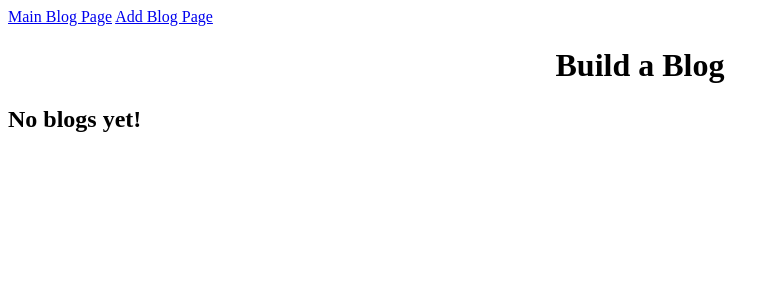
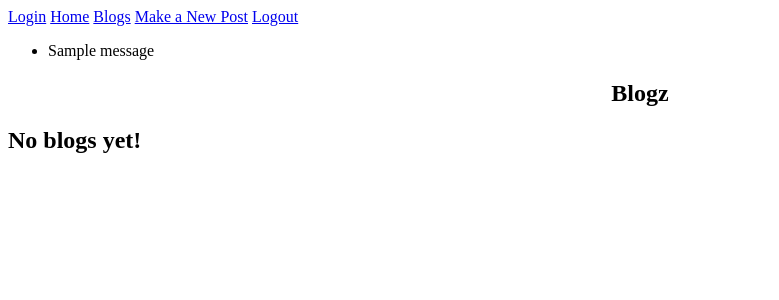
Before and after one commit to AnthonySeibert/blogz, a Flask app: page /blog in a window 1280 px wide. Shown: the top 300 px of the page, without its empty margins (0-779 px from the left). Run offline with Flask 2, Linux system fonts and the light colour scheme; tables that the repository leaves empty hold one stand-in row (values such as "Sample post"); one stand-in notice (Sample message) is shown; data that the repository does not hold is empty.

Commit message:
make blogz program

```diff
--- a/main.py
+++ b/main.py
@@ -1,11 +1,14 @@
-from flask import Flask, request, redirect, render_template
+from flask import Flask, request, redirect, render_template, session, flash
+import bcrypt
+
 from flask_sqlalchemy import SQLAlchemy
 
 app = Flask(__name__)
 app.config['DEBUG'] = True
-app.config['SQLALCHEMY_DATABASE_URI'] = 'mysql+pymysql://build-a-blog2:GKA0jISGERlsHNDy@localhost:8889/build-a-blog2'
+app.config['SQLALCHEMY_DATABASE_URI'] = 'mysql+pymysql://blogz:blogz@localhost:8889/blogz'
 app.config['SQLALCHEMY_ECHO'] = True
 db = SQLAlchemy(app)
+app.secret_key = 'y337kGcys&zP3B'
 
 
 class Blog(db.Model):
@@ -13,16 +16,84 @@ class Blog(db.Model):
     id = db.Column(db.Integer, primary_key=True)
     title = db.Column(db.String(120))
     body = db.Column(db.String(1000))
+    owner_id = db.Column(db.Integer, db.ForeignKey('user.id'))
 
-    def __init__(self, title, body):
+
+    def __init__(self, title, body, owner):
         self.title = title
         self.body = body
+        self.owner = owner
 
-@app.route('/add-blog')
-def index():
+
+class User(db.Model):
+
+    id = db.Column(db.Integer, primary_key=True)
+    username = db.Column(db.String(120), unique=True)
+    password = db.Column(db.String(120))
+    blogs = db.relationship('Blog', backref='owner')
+
+    def __init__(self, username, password):
+        self.username = username
+        self.password = password
+
+@app.before_request
+def require_login():
+    allowed_routes = ['login', 'signup', 'blog', 'index', 'link', 'dynamic']
+    if request.endpoint not in allowed_routes and 'username' not in session:
+        return redirect('/login')
+
+
+
+@app.route('/login', methods=['POST', 'GET'])
+def login():
+    if request.method == 'POST':
+        username = request.form['username']
+        password = request.form['password']
+        user = User.query.filter_by(username=username).first()
+        if user and bcrypt.checkpw(password.encode('utf-8'), user.password.encode('utf-8')):
+            session['username'] = username
+            flash("Logged in")
+            return redirect('/newpost')
+        else:
+            flash('User password incorrect, or user does not exist', 'error')
+
+    return render_template('login.html')
+
+@app.route('/signup', methods=['POST', 'GET'])
+def signup():
+    if request.method == 'POST':
+        username = request.form['username']
+        password = request.form['password']
+        verify = request.form['verify']
+        hashed = bcrypt.hashpw(password.encode('utf-8'), bcrypt.gensalt())
+        if password == verify:
+            if len(password) > 3:
+                existing_user = User.query.filter_by(username=username).first()
+                if not existing_user:
+                    new_user = User(username, hashed)
+                    db.session.add(new_user)
+                    db.session.commit()
+                    session['usernme'] = username
+                    return redirect('/blog')
+                else:
+                    flash('Duplicate Username')
+            else:
+                flash('Password must be longer than 3 characters')
+        else:
+            flash('Passwords do not match.')
+
+    return render_template('signup.html')
+
+@app.route('/logout')
+def logout():
+    del session['username']
+    return redirect('/')
+
+@app.route('/newpost')
+def newpost():
     return render_template('blogs.html', title="Build a Blog")
 
-@app.route('/add-blog', methods=['POST'])
+@app.route('/newpost', methods=['POST'])
 def add_blog():
 
     if request.method == 'POST':
@@ -30,13 +101,14 @@ def add_blog():
         blog_body = request.form['body']
         title_error = ""
         body_error = ""
+        owner = User.query.filter_by(username=session['username']).first()
         if blog_title == "":
             title_error = "Please fill the title"
 
         if blog_body == "":
             body_error = "Please fill the title"
         if not title_error and not body_error:
-            new_blog = Blog(blog_title, blog_body)
+            new_blog = Blog(blog_title, blog_body, owner)
             db.session.add(new_blog)
             db.session.commit()
             print("\n\n\n")
@@ -53,14 +125,30 @@ def blog():
 
 
     blogs = Blog.query.all()
-    return render_template('blog_list.html',title="Build a Blog", blogs=blogs)
+    users = User.query.all()
+    return render_template('blog_list.html',title="Build a Blog", blogs=blogs, users=users)
+
 
 @app.route('/individual', methods=["GET"])
 def link():
 
     id2 = request.args.get('id')
     blog = Blog.query.filter_by(id = id2).all()
-    return render_template('individual.html', blogs = blog)
+    users = User.query.all()
+    return render_template('individual.html', blogs = blog, users=users)
+
+@app.route('/', methods=["GET"])
+def index():
+    user = User.query.all()
+    return render_template('index.html', users = user)
+
+@app.route('/blogs', methods=["GET"])
+def dynamic():
+    id2 = request.args.get('user')
+    blogs = Blog.query.filter_by(owner_id = id2).all()
+    users = User.query.all()
+    return render_template('blog_list.html', title="Specific Blogs", blogs=blogs, users=users)
+
 
 
 if __name__ == '__main__':
--- a/templates/base.html
+++ b/templates/base.html
@@ -3,11 +3,13 @@
     <head>
         <title>{{title}}</title>
         <nav>
-            <a href="http://127.0.0.1:5000/blog">Main Blog Page</a>
-            <a href="http://127.0.0.1:5000/add-blog">Add Blog Page</a>
-        </nav>
+            <a href="http://127.0.0.1:5000/login">Login</a>
+            <a href="http://127.0.0.1:5000/">Home</a>
+            <a href="http://127.0.0.1:5000/blog">Blogs</a>
+            <a href="http://127.0.0.1:5000/newpost">Make a New Post</a>
+            <a href="http://127.0.0.1:5000/logout">Logout</a>
         <style>
-            #error{
+            .error{
                 color: red;
                 font-style: italic;
             }
@@ -16,6 +18,14 @@
 
 <body>
 
+    {% with messages = get_flashed_messages(with_categories=True) %}
+    <ul>
+    {% for category,message in messages %}
+        <li class="{{category}}">{{message}}</li>
+    {% endfor %}
+    </ul>
+    {% endwith %}
+
     {% block content %}
     {% endblock %}
 
--- a/templates/blog_list.html
+++ b/templates/blog_list.html
@@ -1,7 +1,7 @@
 {% extends "base.html" %}
 
 {% block content %}
-<center><h1>Build a Blog</h1></center>
+<center><h1>Blogz</h1></center>
 {% if blogs|length == 0 %}
     <h2>No blogs yet!</h2>
     {% else %}
@@ -10,6 +10,7 @@
     {% for blog in blogs %}
         <a href="/individual?id={{blog.id}}"><h2>{{blog.title}}</h2></a>
         <h4>{{blog.body}}</h4>
+        <a href="/blogs?user={{blog.owner_id}}"><h6>Post by {{users[blog.owner_id - 1].username}}</h6></a>
         <hr>
     {% endfor %}
 {% endif %}
--- a/templates/blogs.html
+++ b/templates/blogs.html
@@ -2,10 +2,10 @@
 
 {% block content %}
     <center><h1>Add a Blog Entry</h1></center>
-    <form action="/add-blog" method='post'>
+    <form action="/newpost" method='post'>
         <label>
             Title for your new blog:
-            <br><input type="text" name='title'value= {{blog_title}} />
+            <br><input type="text" name='title'value= {{blog_title}}>
             <p id="error">{{title_error}}</p>
         </label>
         <br><br><label>
```
Also changed, not shown: templates/index.html (added, +16 -0 lines), templates/individual.html (+7 -4 lines), templates/login.html (added, +23 -0 lines), templates/signup.html (added, +28 -0 lines).
